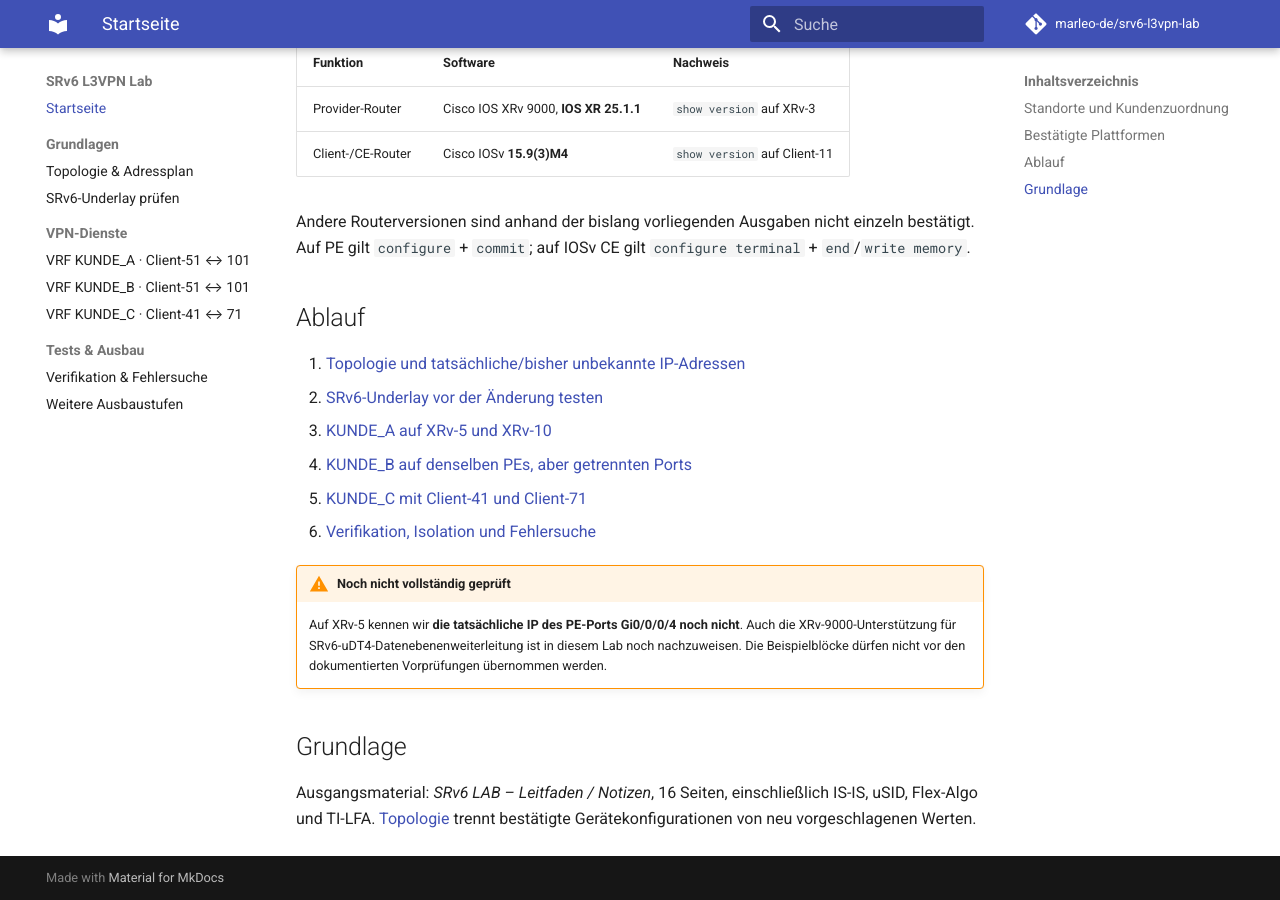
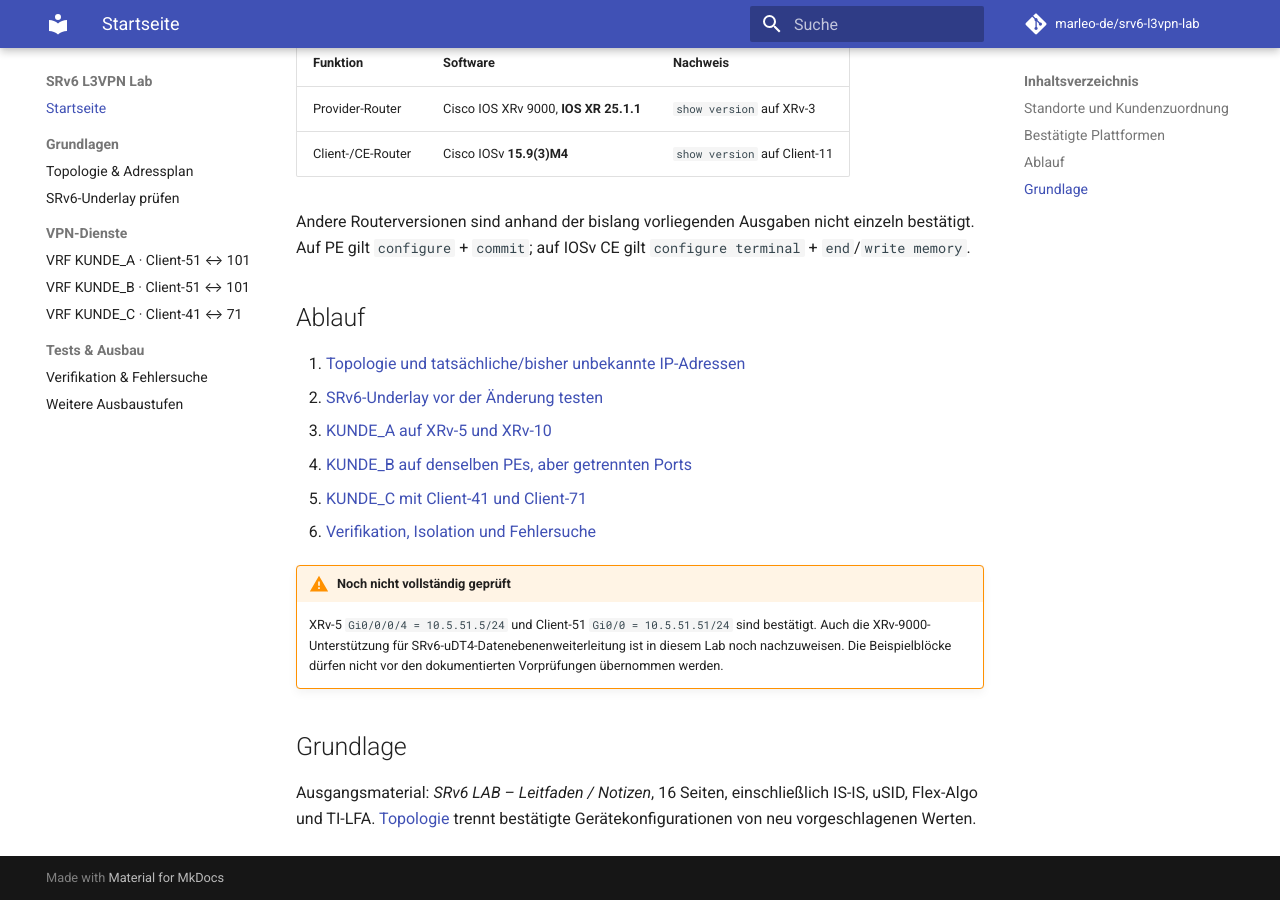
Before and after one commit to marleo-de/srv6-l3vpn-lab, an MkDocs documentation site: the page built from docs/index.md, in a window 1280 px wide and 900 px high, scrolled down 680 px. Built offline with MkDocs 1.6.1 and Material for MkDocs 9.7.7, drawn with Linux system fonts in a browser that asks for light colours; comment, search, counter and statistics services are not loaded.

Commit message:
Confirm XRv-5 PE address 10.5.51.5 and port 5 shutdown

```diff
--- a/docs/index.md
+++ b/docs/index.md
@@ -33,7 +33,7 @@ Andere Routerversionen sind anhand der bislang vorliegenden Ausgaben nicht einze
 6. [Verifikation, Isolation und Fehlersuche](verifikation.md)
 
 !!! warning "Noch nicht vollständig geprüft"
-    Auf XRv-5 kennen wir **die tatsächliche IP des PE-Ports Gi0/0/0/4 noch nicht**. Auch die XRv-9000-Unterstützung für SRv6-uDT4-Datenebenenweiterleitung ist in diesem Lab noch nachzuweisen. Die Beispielblöcke dürfen nicht vor den dokumentierten Vorprüfungen übernommen werden.
+    XRv-5 `Gi0/0/0/4 = 10.5.51.5/24` und Client-51 `Gi0/0 = 10.5.51.51/24` sind bestätigt. Auch die XRv-9000-Unterstützung für SRv6-uDT4-Datenebenenweiterleitung ist in diesem Lab noch nachzuweisen. Die Beispielblöcke dürfen nicht vor den dokumentierten Vorprüfungen übernommen werden.
 
 ## Grundlage
 
```
